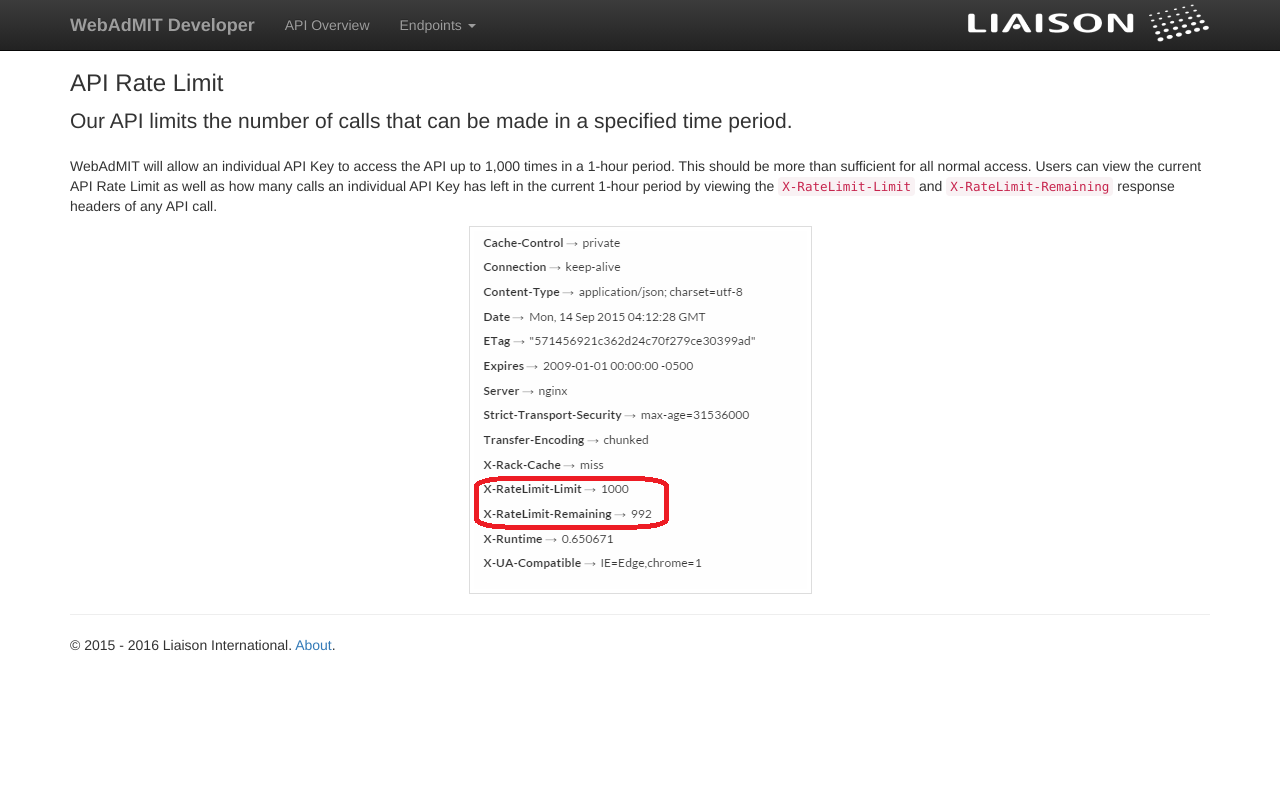
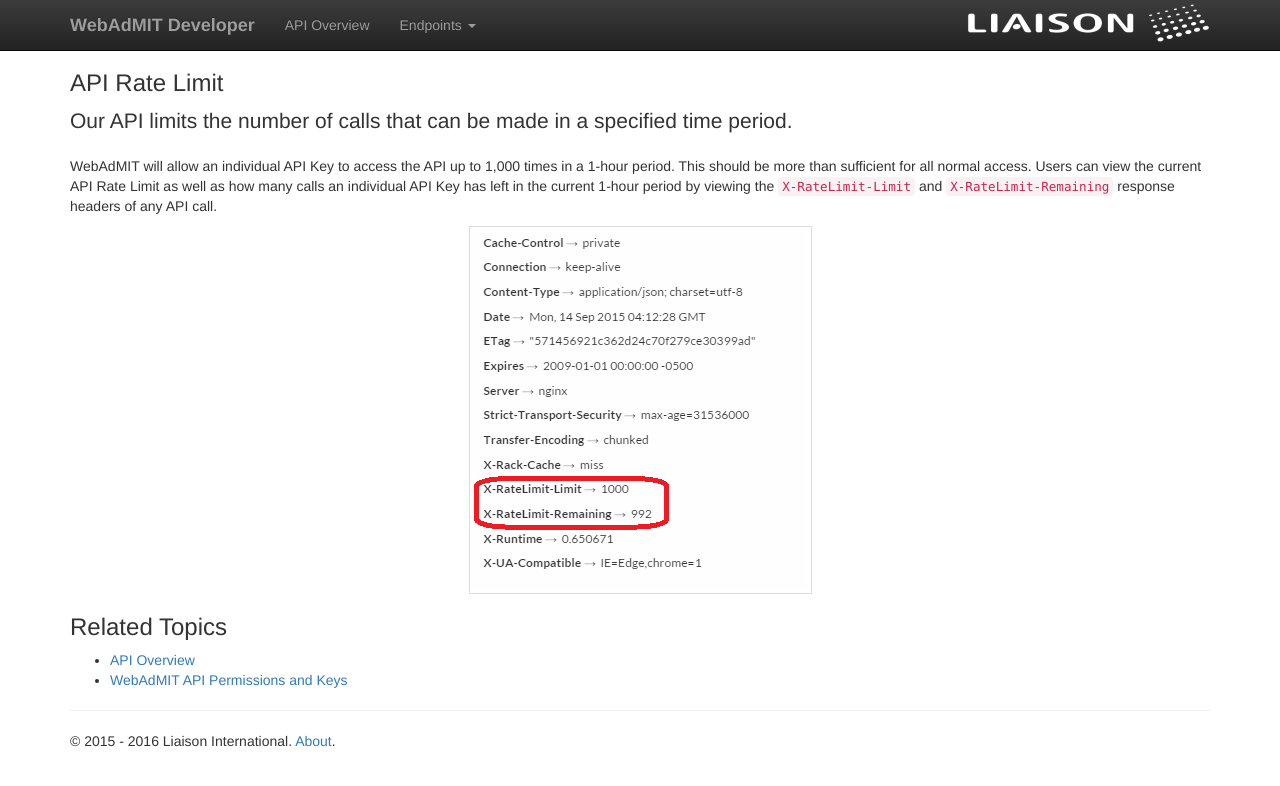
Before and after one commit to Liaison-Intl/Liaison-Intl.github.io, a Jekyll site: the page built from api_rate_limit.md, in a window 1280 px wide. Shown: the top 786 px of the page. Built offline with Jekyll 4.4.1, drawn with Linux system fonts in a browser that asks for light colours; nearby versions of some CDN libraries.

Commit message:
[NF-7116] Add Related Topics to extracted API Overview pages

```diff
--- a/api_rate_limit.md
+++ b/api_rate_limit.md
@@ -10,3 +10,8 @@
 WebAdMIT will allow an individual API Key to access the API up to 1,000 times in a 1-hour period. This should be more than sufficient for all normal access. Users can view the current API Rate Limit as well as how many calls an individual API Key has left in the current 1-hour period by viewing the `X-RateLimit-Limit` and `X-RateLimit-Remaining` response headers of any API call.
 
 ![HTTP Headers (X-RateLimit-Limit and X-RateLimit-Remaining)](img/http-header-x-ratelimit.png)
+
+### Related Topics
+
+* [API Overview](v1.html)
+* [WebAdMIT API Permissions and Keys](webadmit_api_permissions_and_keys.html)
```
Also changed, not shown: webadmit_api_permissions_and_keys.md (+5 -0 lines).
